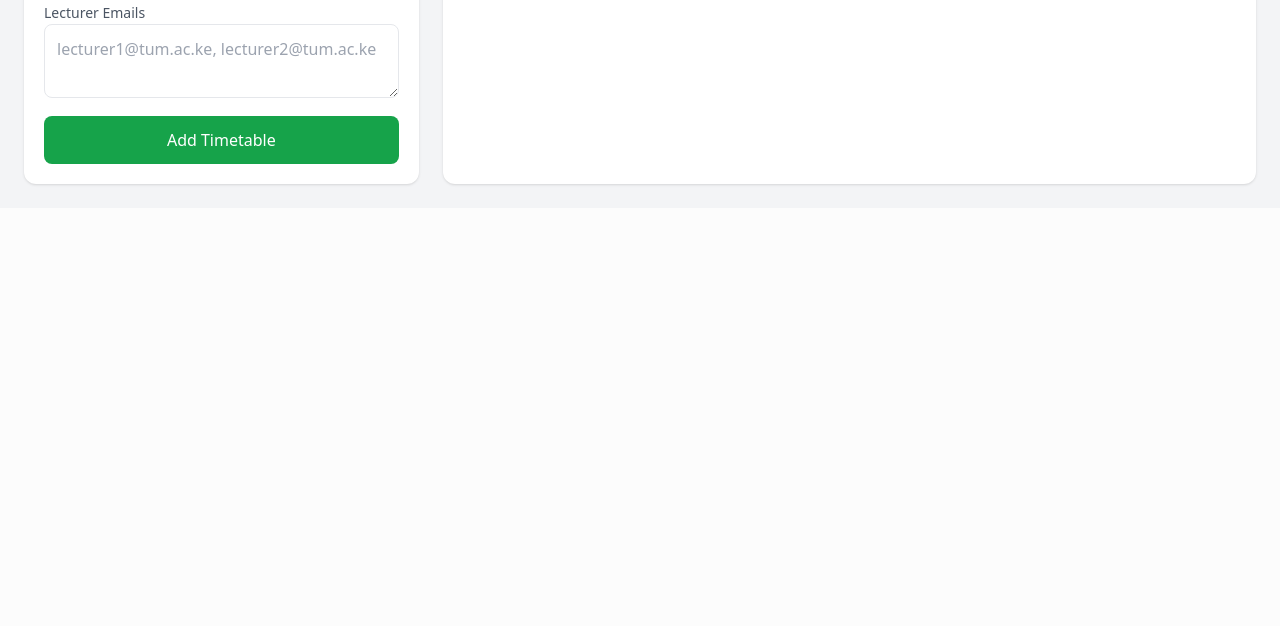
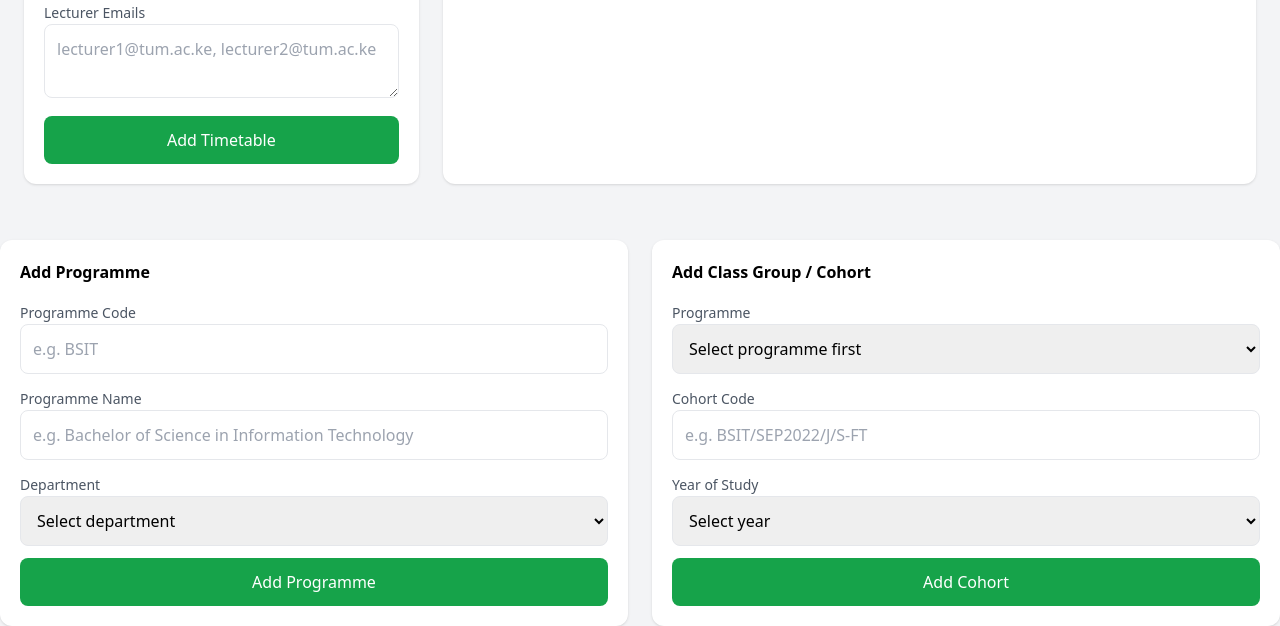
Before and after one commit to Breestellar/Tum-Room-Locator, a Flask app: template templates/admin_timetable.html in a window 1280 px wide. Shown: the part 1230-1856 px from the top of the page. Before the commit the page ends 1416 px from the top, so only its background shows below. Run offline with Flask 3, Linux system fonts and the light colour scheme; the template is opened without the code that fills it: most values are stand-ins (such as "Sample title", 1, 10 or a date in 2020); parts of the project's set-up code (start-up, migrations or seed data) failed here and were passed over; some libraries are stand-ins or nearby versions.

Commit message:
"feat: add programme and cohort management to admin timetable page
- Add /admin/add_programme POST route
- Add /admin/add_cohort POST route
- Add /api/cohorts-by-programme/<id> endpoint for dynamic filtering
- Fetch departments in admin_timetable route for programme form
- Add programme and cohort add forms to admin_timetable.html
- Filter cohort dropdown dynamically via API when programme is selected
- Fix try/finally wrapping all queries in admin_timetable route"

```diff
--- a/templates/admin_timetable.html
+++ b/templates/admin_timetable.html
@@ -189,4 +189,128 @@
 
 </div>
 
+<!-- PROGRAMME AND COHORT MANAGEMENT -->
+<div class="mt-8 grid grid-cols-1 md:grid-cols-2 gap-6">
+
+    <!-- ADD PROGRAMME -->
+    <div class="bg-white rounded-xl shadow p-5">
+        <h3 class="font-semibold mb-4">Add Programme</h3>
+        <form action="/admin/add_programme" method="POST" class="space-y-3">
+            <input type="hidden" name="csrf_token" value="{{ csrf_token() }}"/>
+
+            <div>
+                <label class="text-sm text-gray-600">Programme Code</label>
+                <input type="text" name="code" placeholder="e.g. BSIT"
+                       class="w-full border p-3 rounded-lg" required>
+            </div>
+
+            <div>
+                <label class="text-sm text-gray-600">Programme Name</label>
+                <input type="text" name="name" placeholder="e.g. Bachelor of Science in Information Technology"
+                       class="w-full border p-3 rounded-lg" required>
+            </div>
+
+            <div>
+                <label for="departmentSelect" class="text-sm text-gray-600">Department</label>
+                <select id="departmentSelect" name="department_id" class="w-full border p-3 rounded-lg" required>
+                    <option value="">Select department</option>
+                    {% for d in departments %}
+                        <option value="{{ d.id }}">{{ d.name }} ({{ d.school_name }})</option>
+                    {% endfor %}
+                </select>
+            </div>
+
+            <button class="w-full bg-green-600 text-white p-3 rounded-lg hover:bg-green-700">
+                Add Programme
+            </button>
+        </form>
+    </div>
+
+    <!-- ADD COHORT -->
+    <div class="bg-white rounded-xl shadow p-5">
+        <h3 class="font-semibold mb-4">Add Class Group / Cohort</h3>
+        <form action="/admin/add_cohort" method="POST" class="space-y-3">
+            <input type="hidden" name="csrf_token" value="{{ csrf_token() }}"/>
+
+            <div>
+                <label for="cohortProgrammeSelect" class="text-sm text-gray-600">Programme</label>
+                <select name="programme_id" id="cohortProgrammeSelect"
+                        class="w-full border p-3 rounded-lg" required>
+                    <option value="">Select programme first</option>
+                    {% for p in programmes %}
+                        <option value="{{ p.id }}">{{ p.code }} - {{ p.name }}</option>
+                    {% endfor %}
+                </select>
+            </div>
+
+            <div>
+                <label class="text-sm text-gray-600">Cohort Code</label>
+                <input type="text" name="code" placeholder="e.g. BSIT/SEP2022/J/S-FT"
+                       class="w-full border p-3 rounded-lg" required>
+            </div>
+
+            <div>
+                <label for="yearOfStudySelect" class="text-sm text-gray-600">Year of Study</label>
+                <select id="yearOfStudySelect" name="year_of_study" class="w-full border p-3 rounded-lg" required>
+                    <option value="">Select year</option>
+                    <option value="1">Year 1</option>
+                    <option value="2">Year 2</option>
+                    <option value="3">Year 3</option>
+                    <option value="4">Year 4</option>
+                </select>
+            </div>
+
+            <button class="w-full bg-green-600 text-white p-3 rounded-lg hover:bg-green-700">
+                Add Cohort
+            </button>
+        </form>
+    </div>
+
+</div>
+
+</div>
+
+<!-- Dynamic cohort filtering by programme in the Add Timetable form -->
+<script>
+const programmeSelect = document.getElementById('programme_ids');
+const cohortSelect = document.getElementById('cohort_ids');
+
+if (programmeSelect && cohortSelect) {
+    programmeSelect.addEventListener('change', function () {
+        const selectedProgrammeIds = Array.from(this.selectedOptions).map(o => parseInt(o.value));
+
+        cohortSelect.innerHTML = '';
+
+        if (selectedProgrammeIds.length === 0) {
+            return;
+        }
+
+        const promises = selectedProgrammeIds.map(pid =>
+            fetch(`/api/cohorts-by-programme/${pid}`)
+                .then(r => r.json())
+        );
+
+        Promise.all(promises).then(results => {
+            const seen = new Set();
+            results.flat().forEach(c => {
+                if (!seen.has(c.id)) {
+                    seen.add(c.id);
+                    const opt = document.createElement('option');
+                    opt.value = c.id;
+                    opt.textContent = `${c.code} - Year ${c.year_of_study}`;
+                    cohortSelect.appendChild(opt);
+                }
+            });
+
+            if (cohortSelect.options.length === 0) {
+                const opt = document.createElement('option');
+                opt.disabled = true;
+                opt.textContent = 'No cohorts found for selected programme(s)';
+                cohortSelect.appendChild(opt);
+            }
+        });
+    });
+}
+</script>
+
 {% endblock %}
```
